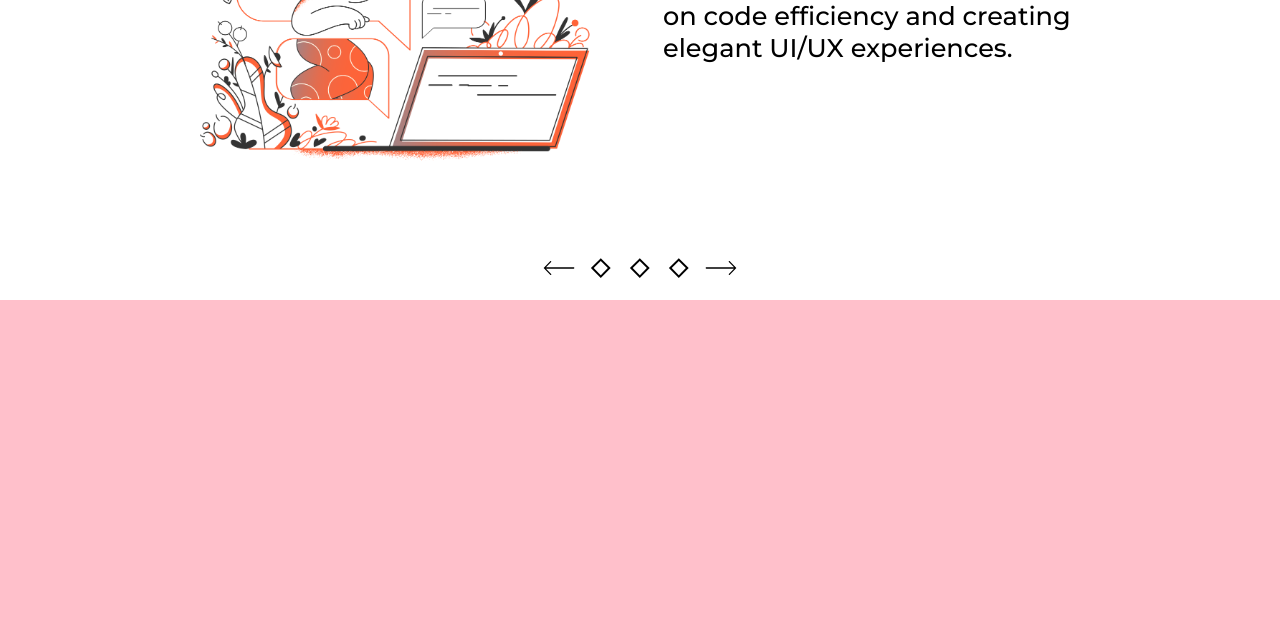
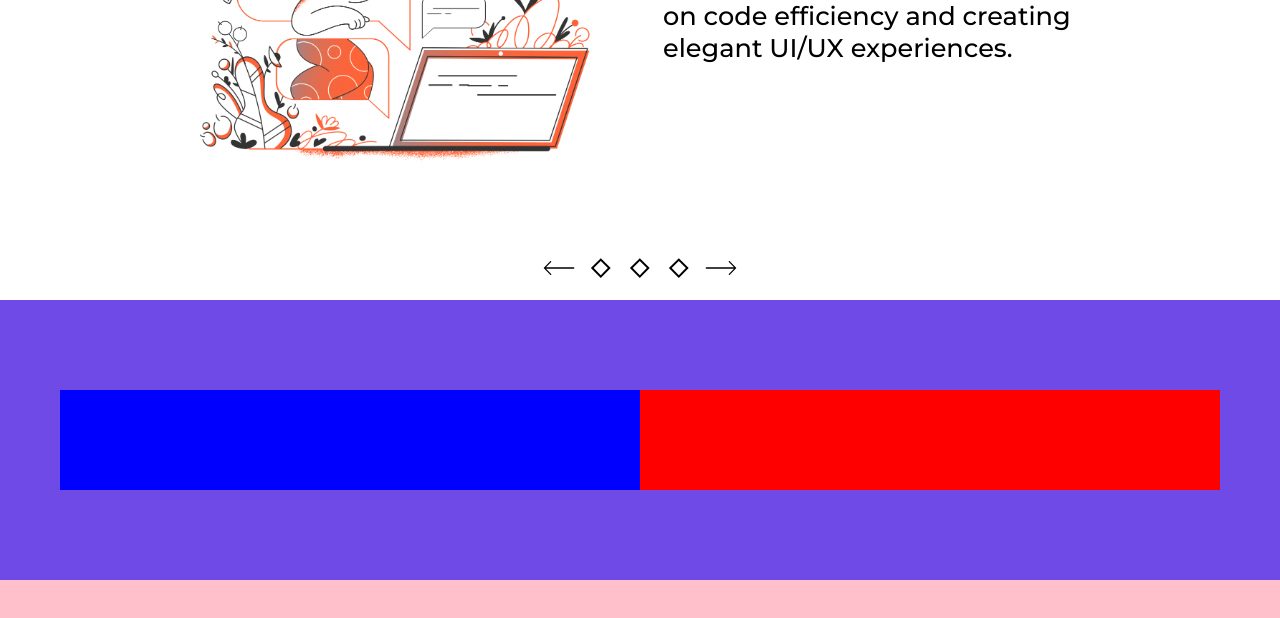
Before and after one commit to JPGomezCuervo/Portfolio-v2, a Vue app: page / in a window 1280 px wide. Shown: the part 1159-1777 px from the top of the page. Built offline with nearby package versions, Linux system fonts and the light colour scheme.

Commit message:
add Form component to Home view

```diff
--- a/src/views/Home.vue
+++ b/src/views/Home.vue
@@ -1,13 +1,15 @@
 <script setup lang="ts">
 
-import Hero from '../components/Hero.vue';
-import Carousel from '../components/Carousel.vue';
+import Hero from "../components/Hero.vue";
+import Carousel from "../components/Carousel.vue";
+import Form from "../components/Form.vue";
 
 </script>
 
 <template>
   <Hero/>
   <Carousel/>
+  <Form/>
 
 </template>
 
```
